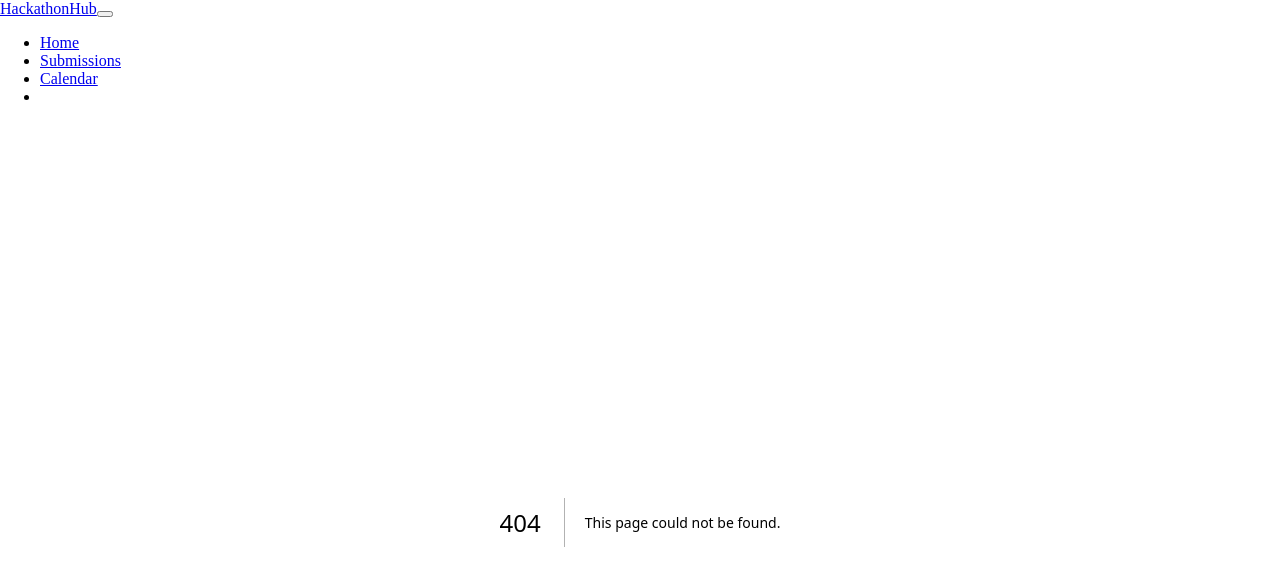
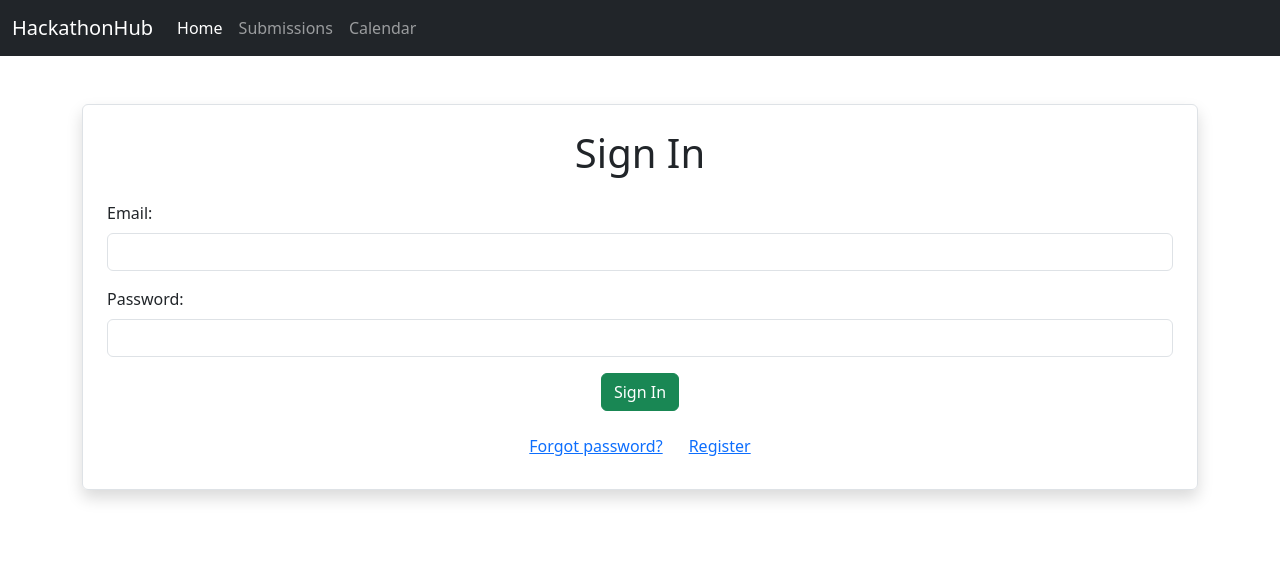
Before and after one commit to A9-dev/hackathonhub, a Next.js app: page /login in a window 1280 px wide. Before the commit this address had no page. Shown: the top 586 px of the page. Built offline with nearby package versions, Linux system fonts and the light colour scheme; no server answers.

Commit message:
feat: add registration, sign in state

```diff
--- /dev/null
+++ b/src/app/login/page.tsx
@@ -0,0 +1,204 @@
+"use client";
+import { useEffect, useState } from "react";
+import { db, auth } from "@/utils/firebaseConfig";
+import {
+	createUserWithEmailAndPassword,
+	signInWithEmailAndPassword,
+	sendPasswordResetEmail,
+	onAuthStateChanged,
+	signOut,
+} from "firebase/auth";
+import { doc, setDoc, getDoc } from "firebase/firestore";
+import { redirect } from "next/navigation";
+import "bootstrap/dist/css/bootstrap.min.css";
+
+export default function Login() {
+	const [user, setUser] = useState(null);
+	const [email, setEmail] = useState("");
+	const [password, setPassword] = useState("");
+	const [username, setUsername] = useState(""); // Additional state for username
+	const [mode, setMode] = useState("login"); // Modes: 'login', 'register', 'reset'
+	const [message, setMessage] = useState("");
+
+	useEffect(() => {
+		const unsubscribe = onAuthStateChanged(auth, async (currentUser) => {
+			setUser(currentUser);
+			if (currentUser) {
+				const userRef = doc(db, "users", currentUser.uid);
+				const userDoc = await getDoc(userRef);
+				if (userDoc.exists()) {
+					setUsername(userDoc.data().username);
+					setMessage(`Welcome back, ${userDoc.data().username}!`);
+				} else {
+					setMessage("Welcome back!");
+				}
+			}
+		});
+		return () => unsubscribe();
+	}, []);
+
+	const handleSignOut = async () => {
+		try {
+			await signOut(auth);
+		} catch (error) {
+			console.error("Error signing out:", error);
+		}
+	};
+
+	const handleSignIn = async (event) => {
+		event.preventDefault();
+		try {
+			await signInWithEmailAndPassword(auth, email, password);
+		} catch (error) {
+			console.error("Error signing in:", error);
+			alert("Failed to sign in. Please check your credentials.");
+		}
+	};
+
+	const handleRegister = async (event) => {
+		event.preventDefault();
+		try {
+			const userCredential = await createUserWithEmailAndPassword(
+				auth,
+				email,
+				password
+			);
+			if (userCredential.user) {
+				const userRef = doc(db, "users", userCredential.user.uid);
+				await setDoc(userRef, {
+					username: username,
+					email: email,
+				});
+				setMode("login");
+			}
+		} catch (error) {
+			console.error("Error registering:", error);
+			alert("Registration failed. Please try again.");
+		}
+	};
+
+	const handleResetPassword = async (event) => {
+		event.preventDefault();
+		try {
+			await sendPasswordResetEmail(auth, email);
+			alert("Password reset email sent.");
+			setMode("login");
+		} catch (error) {
+			console.error("Error sending password reset email:", error);
+			alert(
+				"Failed to send password reset email. Please check your email address."
+			);
+		}
+	};
+
+	return (
+		<div className="container mt-5">
+			<main className="border p-4 shadow rounded">
+				<h1 className="text-center mb-4">
+					{mode === "login"
+						? "Sign In"
+						: mode === "register"
+						? "Register"
+						: "Reset Password"}
+				</h1>
+				{user ? (
+					<div className="text-center">
+						<p>{message}</p>
+						<button onClick={handleSignOut} className="btn btn-danger">
+							Sign Out
+						</button>
+					</div>
+				) : (
+					<form
+						onSubmit={
+							mode === "login"
+								? handleSignIn
+								: mode === "register"
+								? handleRegister
+								: handleResetPassword
+						}
+					>
+						<div className="mb-3">
+							<label htmlFor="email" className="form-label">
+								Email:
+							</label>
+							<input
+								type="email"
+								className="form-control"
+								id="email"
+								value={email}
+								onChange={(e) => setEmail(e.target.value)}
+								required
+							/>
+						</div>
+						{mode === "register" && (
+							<div className="mb-3">
+								<label htmlFor="username" className="form-label">
+									Username:
+								</label>
+								<input
+									type="text"
+									className="form-control"
+									id="username"
+									value={username}
+									onChange={(e) => setUsername(e.target.value)}
+									required
+								/>
+							</div>
+						)}
+						{mode !== "reset" && (
+							<div className="mb-3">
+								<label htmlFor="password" className="form-label">
+									Password:
+								</label>
+								<input
+									type="password"
+									className="form-control"
+									id="password"
+									value={password}
+									onChange={(e) => setPassword(e.target.value)}
+									required
+								/>
+							</div>
+						)}
+						<div className="text-center">
+							<button type="submit" className="btn btn-success">
+								{mode === "login"
+									? "Sign In"
+									: mode === "register"
+									? "Register"
+									: "Reset Password"}
+							</button>
+						</div>
+						<div className="text-center mt-3">
+							{mode === "login" && (
+								<>
+									<button
+										onClick={() => setMode("reset")}
+										className="btn btn-link"
+									>
+										Forgot password?
+									</button>
+									<button
+										onClick={() => setMode("register")}
+										className="btn btn-link"
+									>
+										Register
+									</button>
+								</>
+							)}
+							{(mode === "register" || mode === "reset") && (
+								<button
+									onClick={() => setMode("login")}
+									className="btn btn-link"
+								>
+									Back to Login
+								</button>
+							)}
+						</div>
+					</form>
+				)}
+			</main>
+		</div>
+	);
+}
```
